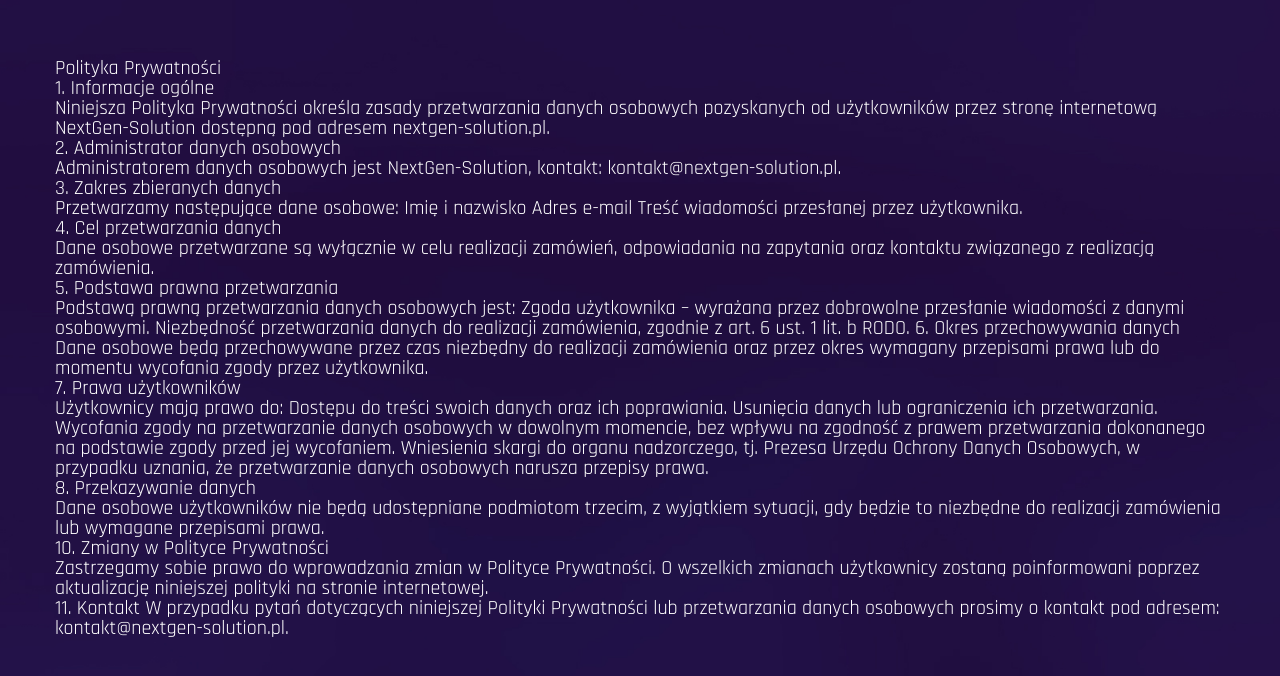
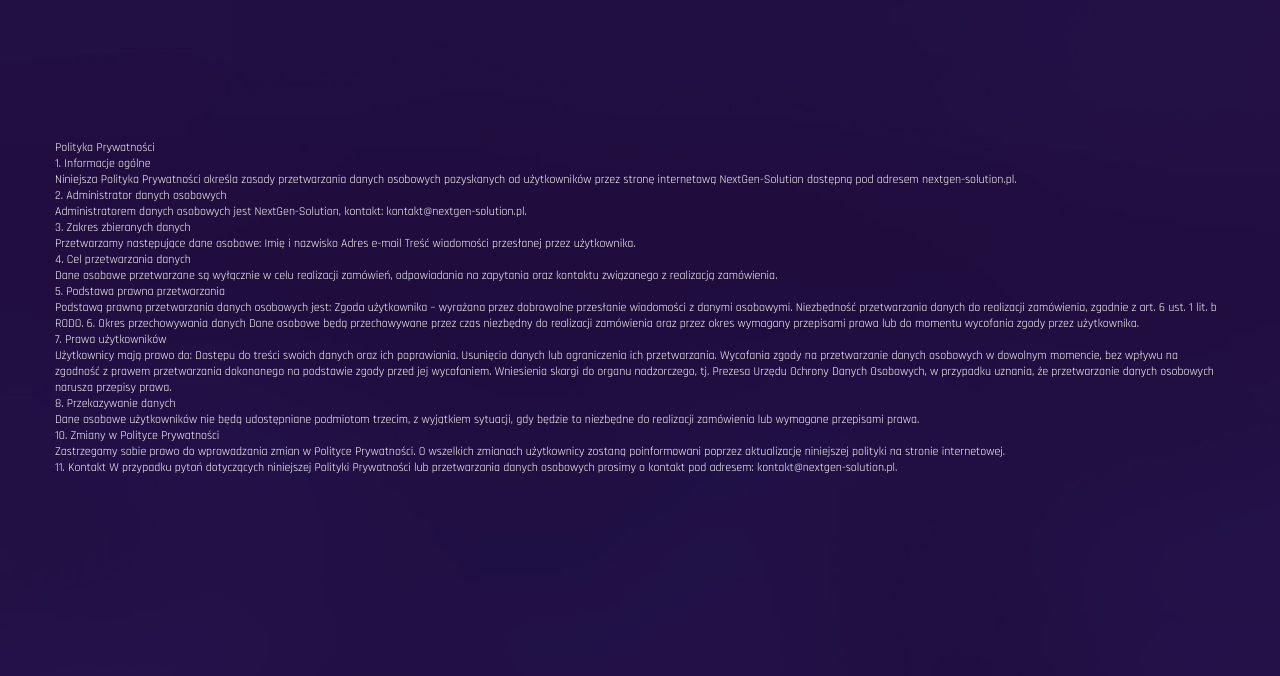
Before and after one commit to KamilJustynski/Portfolio, a React (Create React App) app: page / in a window 1280 px wide. Shown: the part 4016-4692 px from the top of the page. Built offline with nearby package versions, Linux system fonts and the light colour scheme; a web font is replaced by a local one.

Commit message:
fix, added scroll

```diff
--- a/src/components/Police.tsx
+++ b/src/components/Police.tsx
@@ -4,7 +4,7 @@
       id="info"
       className="section min-h-screen flex items-center justify-center"
     >
-      <div className="container mx-auto text-[10px] lg:text-[20px] leading-3 lg:leading-5">
+      <div className="container mx-auto text-[10px] lg:text-[12px] mb-20 leading-3 lg:leading-4">
         Polityka Prywatności
         <br />
         1. Informacje ogólne
--- a/src/index.css
+++ b/src/index.css
@@ -2,9 +2,9 @@
 @tailwind components;
 @tailwind utilities;
 
-body {
+/* body {
   overflow: hidden;
-}
+} */
 
 .btn {
   background: linear-gradient(
```
